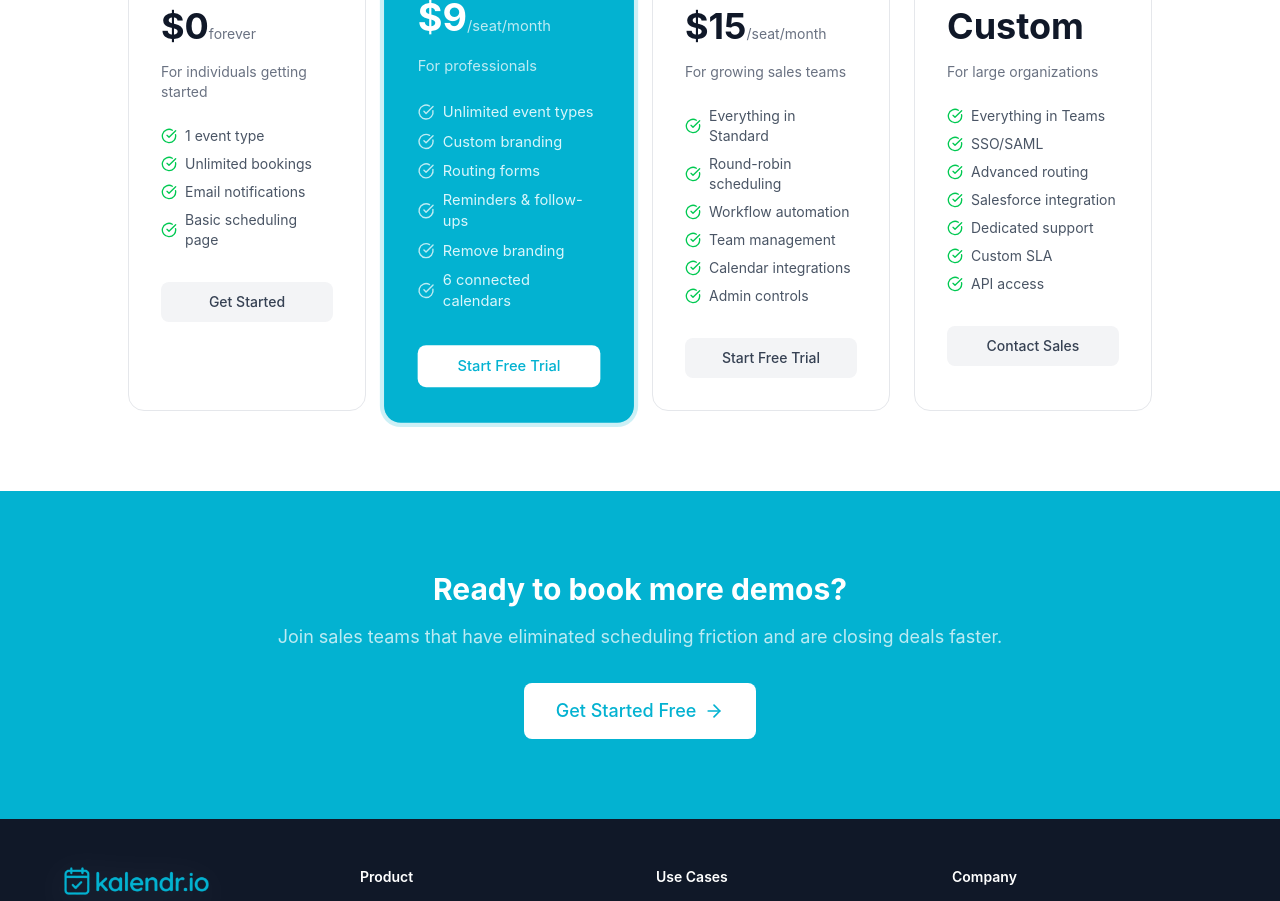
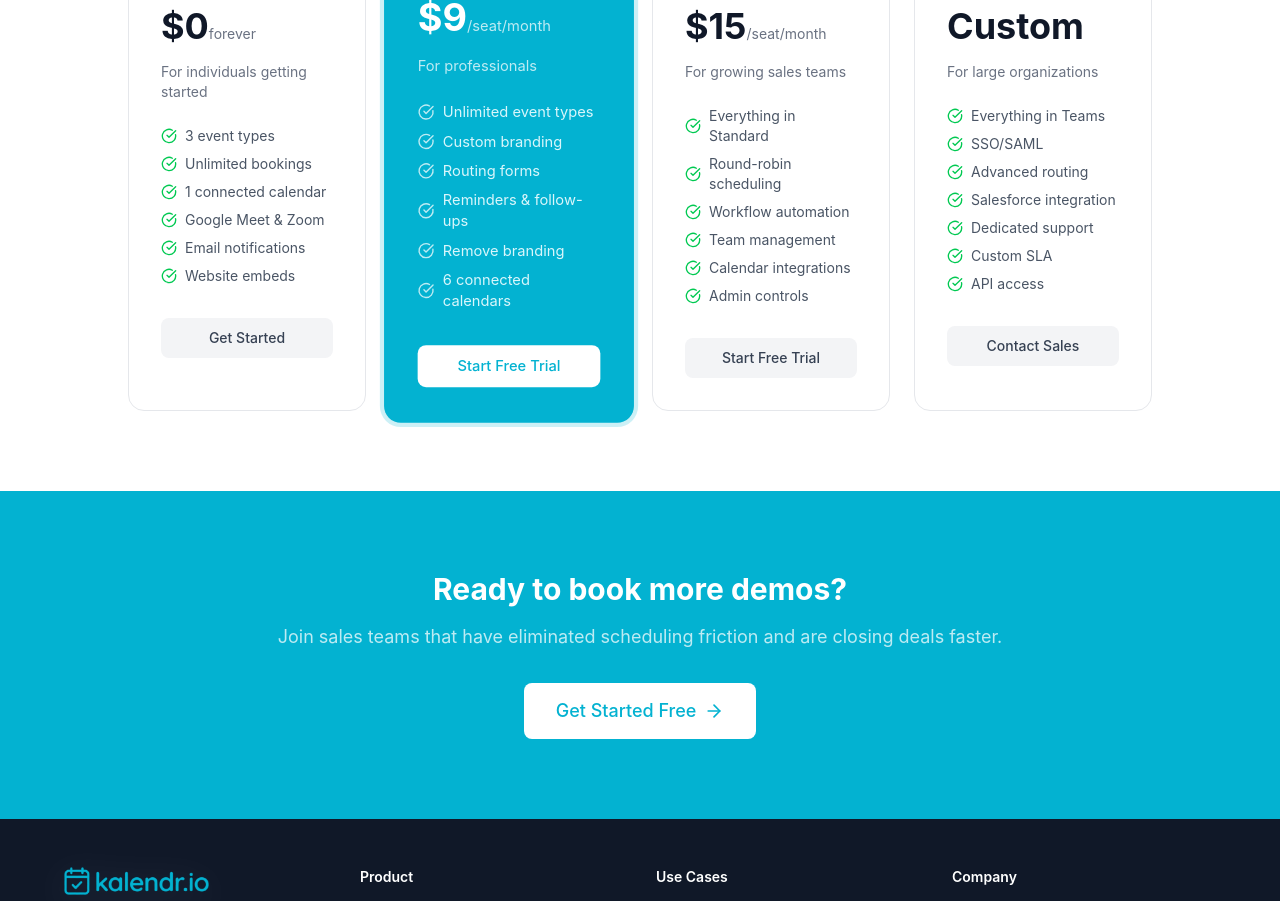
Before and after one commit to systemprometheus/KalendR, a Next.js app: page /landing in a window 1280 px wide. Shown: the part 3020-3921 px from the top of the page. Built offline with nearby package versions, Linux system fonts and the light colour scheme.

Commit message:
Improve free tier pricing positioning

```diff
--- a/src/app/dashboard/billing/page.tsx
+++ b/src/app/dashboard/billing/page.tsx
@@ -11,7 +11,7 @@ const PLANS = [
     name: 'Free',
     key: 'free',
     price: 0,
-    features: ['1 event type', '1 connected calendar', 'Basic scheduling', 'Email notifications'],
+    features: ['3 event types', 'Unlimited bookings', '1 connected calendar', 'Google Meet & Zoom', 'Email notifications', 'Website embeds'],
     cta: 'Current Plan',
     current: true,
   },
--- a/src/app/landing/page.tsx
+++ b/src/app/landing/page.tsx
@@ -156,7 +156,7 @@ export default function LandingPage() {
                 price: '$0',
                 period: 'forever',
                 description: 'For individuals getting started',
-                features: ['1 event type', 'Unlimited bookings', 'Email notifications', 'Basic scheduling page'],
+                features: ['3 event types', 'Unlimited bookings', '1 connected calendar', 'Google Meet & Zoom', 'Email notifications', 'Website embeds'],
                 cta: 'Get Started',
                 highlighted: false,
               },
```
